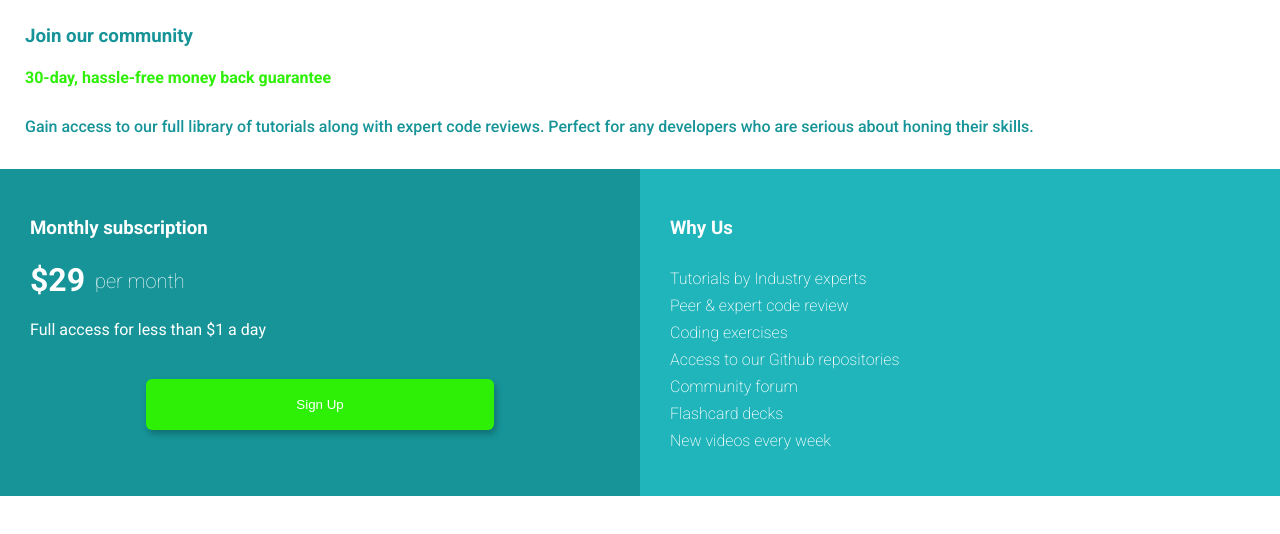
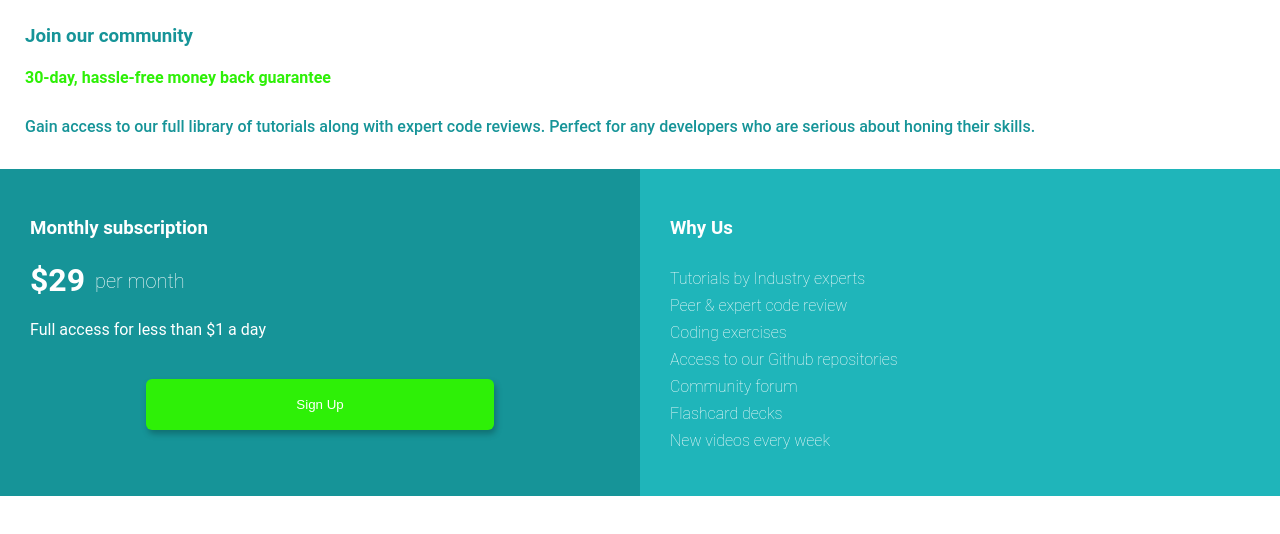
Before and after one commit to Waseth/Learning-Javascript, a plain HTML site: page Pricing cards challenge/index.html in a window 1280 px wide. Drawn offline with Linux system fonts and the light colour scheme.

Commit message:
css and html changes

```diff
--- a/Pricing cards challenge/index.css
+++ b/Pricing cards challenge/index.css
@@ -4,6 +4,7 @@ body{
 }
 .div-1{
     margin: 25px;
+    color: cyan;
 }
 #header-1{
     color: rgb(22, 148, 152);
--- a/Pricing cards challenge/index.html
+++ b/Pricing cards challenge/index.html
@@ -6,8 +6,7 @@
     <meta name="viewport" content="width=device-width, initial-scale=1.0">
     <link rel="preconnect" href="https://fonts.googleapis.com">
     <link rel="preconnect" href="https://fonts.gstatic.com" crossorigin>
-    <link
-        href="https://fonts.googleapis.com/css2?family=Poppins:ital,wght@0,100;0,200;0,300;0,400;0,500;0,600;0,700;0,800;0,900;1,100;1,200;1,300;1,400;1,500;1,600;1,700;1,800;1,900&family=Roboto:ital,wght@0,100..900;1,100..900&display=swap"
+    <link href="https://fonts.googleapis.com/css2?family=Karla:ital,wght@0,200..800;1,200..800&display=swap"
         rel="stylesheet">
     <link rel="stylesheet" href="index.css">
     <title>Pricing Card</title>
@@ -24,14 +23,17 @@
         </div>
 
         <div id="main-div-2">
-            <div class="div-2"><h3 id="subs">Monthly subscription</h3>
-            <div id="price-range"><h1 id="price">$29</h1>
+            <div class="div-2">
+                <h3 id="subs">Monthly subscription</h3>
+                <div id="price-range">
+                    <h1 id="price">$29</h1>
                     <h1 id="per-month">per month</h1>
                 </div>
 
                 <p id="paragraph-2">Full access for less than $1 a day</p>
 
-            <div id="btn-div"><button id="btn">Sign Up</button></div></div>
+                <div id="btn-div"><button id="btn">Sign Up</button></div>
+            </div>
 
             <div class="div-3">
                 <h3 id="subs">Why Us</h3>
```
Lines whose indentation alone changed are shown as unchanged.
